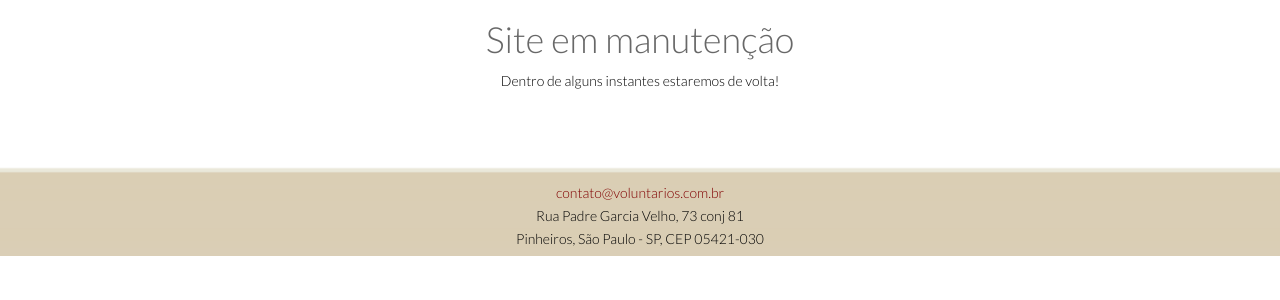
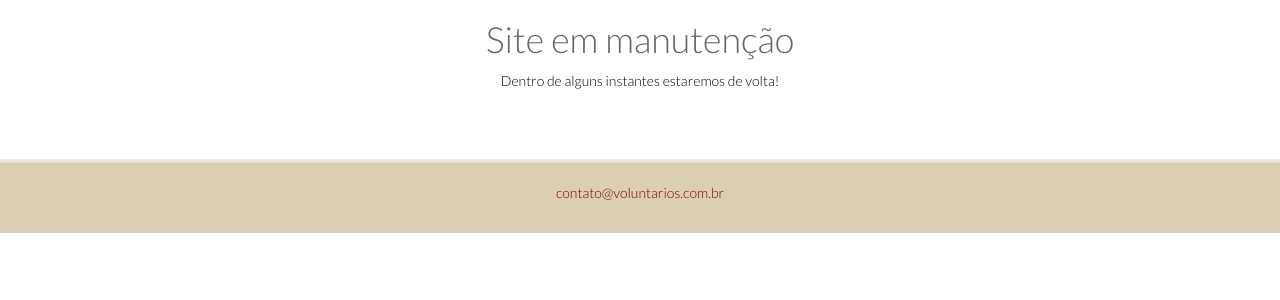
Before and after one commit to regiov/voluntarios, a Django app: template vol/templates/em_manutencao.html in a window 1280 px wide. Shown: the part 140-440 px from the top of the page. Run offline with Django 3.2, Linux system fonts and the light colour scheme; the template is opened without the code that fills it, so the values that code supplies are empty; parts of the project's set-up code (start-up, migrations or seed data) failed here and were passed over; some libraries are stand-ins or nearby versions.

Commit message:
Atualização na página de manutenção

```diff
--- a/vol/templates/em_manutencao.html
+++ b/vol/templates/em_manutencao.html
@@ -45,7 +45,7 @@
     <script type="text/javascript" src="/static/js/bootstrap.min.js" defer></script>
     <script type="text/javascript" src="/static/js/main.js"></script>
 
-    <title>Campanha Seja um Voluntário</title>
+    <title>Voluntários</title>
 
 </head>
 
@@ -91,9 +91,8 @@
             <div class="row">
                 <div class="col-sm-12">
                     <div class="copyright-text text-center">
-                        <p><a href="mailto:contato@voluntarios.com.br">contato@voluntarios.com.br</a></p>
-                        <p>Rua Padre Garcia Velho, 73 conj 81</p>
-                        <p>Pinheiros, São Paulo - SP, CEP 05421-030</p>
+                      <p><a href="mailto:contato@voluntarios.com.br">contato@voluntarios.com.br</a></p>
+                      <p><a href="https://www.facebook.com/Voluntarioscombr-110573820784410" target="_blank" title="Facebook"><i class="fab fa-facebook" style="margin-left:10px; color:#395693"></i></a><a href="https://www.instagram.com/voluntarios_br/" target="_blank" title="Instagram"><i class="fab fa-instagram" style="margin-left:10px;"></i></a><a href="https://twitter.com/Voluntarios_BR" target="_blank" title="Twitter"><i class="fab fa-twitter" style="margin-left:10px; color:#1DA1F2;"></i></a><a href="https://www.youtube.com/channel/UCbz1zKdwVYz99qTyNn2F_Bw" target="_blank" title="youtube"><i class="fab fa-youtube" style="margin-left:10px; color:red;"></i></a><a href="https://www.linkedin.com/groups/8971714/" target="_blank" title="linkedin"><i class="fab fa-linkedin" style="margin-left:10px; color:#0072AE;"></i></a></p>
                     </div>
                 </div>
             </div>
```
